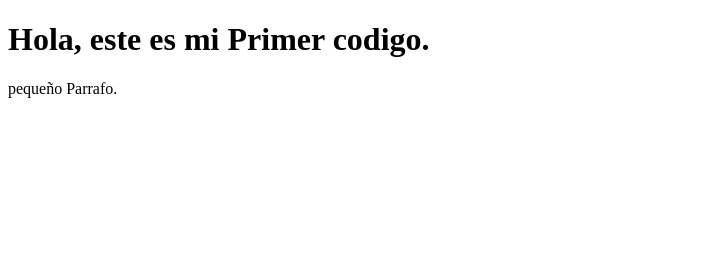
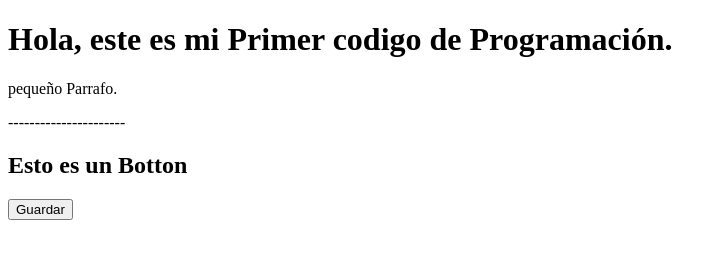
Before and after one commit to Jota-07/RepositorioA, a plain HTML site: page Index.html in a window 1280 px wide. Shown: the whole page, without its empty margins (0-726 px from the left). Drawn offline with Linux system fonts and the light colour scheme.

Commit message:
Se agrego linea y un Botton

```diff
--- a/Index.html
+++ b/Index.html
@@ -5,10 +5,14 @@
     <meta http-equiv="X-UA-Compatible" content="IE=edge">
     <meta name="viewport" content="width=device-width, initial-scale=1.0">
     <title>Document</title>
+    <link href="Styles.css" rel="stylesheet" type="text/css">
 </head>
+
 <body>
-    <h1> Hola, este es mi Primer codigo.</h1>
+    <h1> Hola, este es mi Primer codigo de Programación.</h1>
     <p>pequeño Parrafo.</p>
-
+    <p>----------------------</p>
+    <h2>Esto es un Botton</h2>
+    <button>Guardar</button>
 </body>
 </html>
```
